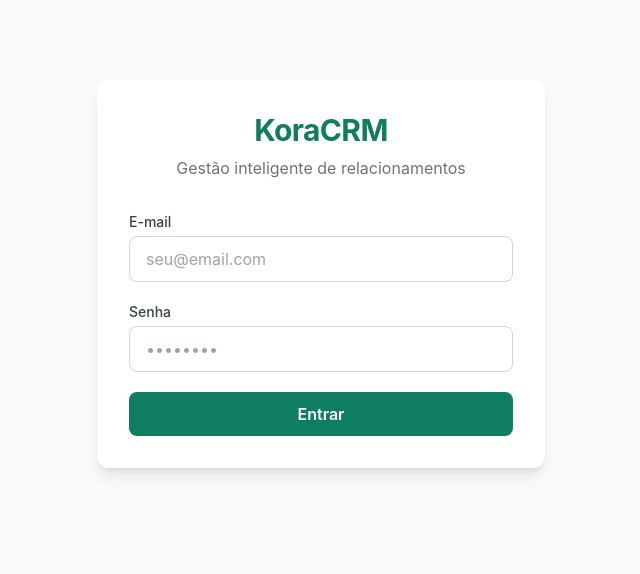
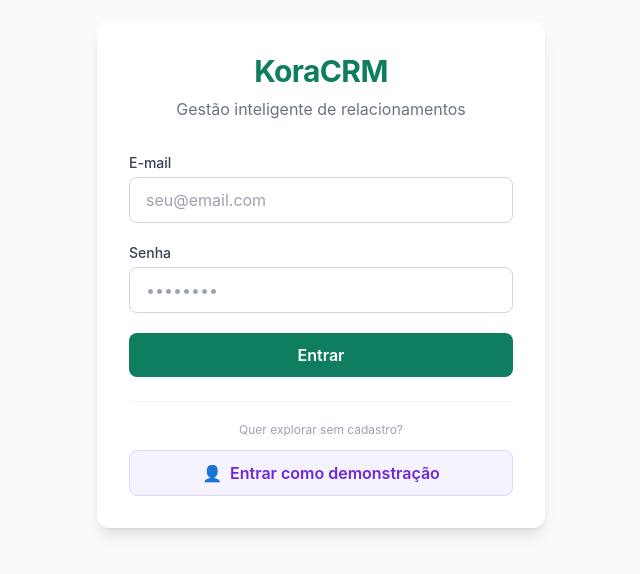
Before and after one commit to fabriciojunio/KoraCRM, a React (Vite) app in the folder frontend/: page /login in a window 1280 px wide. Shown: the part 126-700 px from the top of the page, without its empty margins (319-959 px from the left). Built offline with nearby package versions, Linux system fonts and the light colour scheme; no server answers.

Commit message:
feat: adicionar login de demonstração para visitantes

```diff
--- a/frontend/src/features/auth/FormLogin.tsx
+++ b/frontend/src/features/auth/FormLogin.tsx
@@ -16,7 +16,7 @@ const esquemaLogin = z.object({
 type DadosLogin = z.infer<typeof esquemaLogin>
 
 export default function FormLogin() {
-  const { login, carregando, erro } = useAuth()
+  const { login, loginDemo, carregando, erro } = useAuth()
 
   const {
     register,
@@ -102,6 +102,20 @@ export default function FormLogin() {
             {carregando ? 'Entrando...' : 'Entrar'}
           </button>
         </form>
+
+        <div className="mt-6 pt-5 border-t border-gray-100 flex flex-col items-center gap-3">
+          <p className="text-xs text-gray-400">Quer explorar sem cadastro?</p>
+          <button
+            type="button"
+            onClick={loginDemo}
+            className="w-full py-2.5 px-4 bg-violet-50 hover:bg-violet-100 text-violet-700
+              font-semibold rounded-lg transition border border-violet-200 focus:outline-none
+              focus:ring-2 focus:ring-violet-400 focus:ring-offset-2 flex items-center justify-center gap-2"
+          >
+            <span className="text-base">👤</span>
+            <span>Entrar como demonstração</span>
+          </button>
+        </div>
       </div>
     </div>
   )
--- a/frontend/src/hooks/useAuth.ts
+++ b/frontend/src/hooks/useAuth.ts
@@ -14,6 +14,7 @@ interface RetornoAuth {
   carregando: boolean
   erro: string | null
   login: (email: string, senha: string) => Promise<void>
+  loginDemo: () => void
   logout: () => Promise<void>
   estaAutenticado: boolean
   isAdmin: boolean
@@ -64,6 +65,21 @@ export function useAuth(): RetornoAuth {
     }
   }, [navigate])
 
+  const loginDemo = useCallback(() => {
+    const demoUser: Usuario = {
+      id: 0,
+      nome: 'Usuário Demo',
+      email: 'demo@koracrm.com',
+      perfil: 'gerente',
+      ativo: true,
+      avatar: 'https://ui-avatars.com/api/?name=Demo&background=4f46e5&color=fff',
+    }
+    localStorage.setItem('koracrm_token', 'demo-token')
+    localStorage.setItem('koracrm_usuario', JSON.stringify(demoUser))
+    setEstado({ usuario: demoUser, carregando: false, erro: null })
+    navigate('/dashboard')
+  }, [navigate])
+
   const logout = useCallback(async () => {
     try {
       await api.post('/auth/logout')
@@ -82,6 +98,7 @@ export function useAuth(): RetornoAuth {
     carregando: estado.carregando,
     erro: estado.erro,
     login,
+    loginDemo,
     logout,
     estaAutenticado: estado.usuario !== null,
     isAdmin: estado.usuario?.perfil === 'admin',
```
